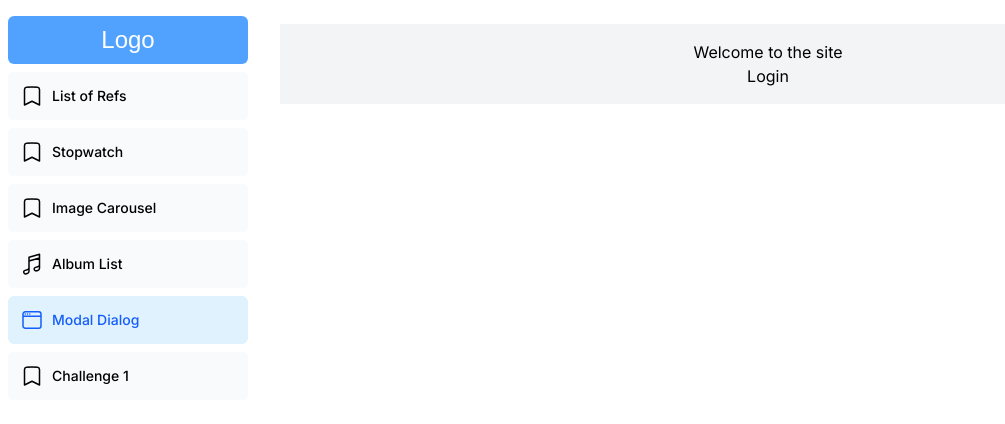
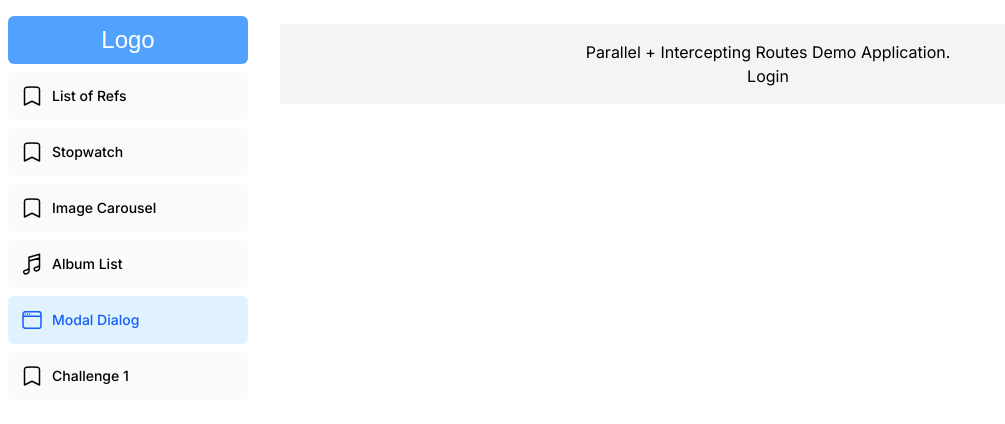
Before and after one commit to msrxse/next-challenges, a Next.js app: page /dashboard/modal-dialog in a window 1280 px wide. Shown: the top 424 px of the page, without its empty margins (0-1005 px from the left). Built offline with nearby package versions, Linux system fonts and the light colour scheme; a web font is replaced by a local one.

Commit message:
Add intercepting route to open modal

```diff
--- /dev/null
+++ b/app/dashboard/modal-dialog/@modal/(.)login/page.tsx
@@ -0,0 +1,5 @@
+import Login from "@/app/ui/login/login";
+
+export default function Page() {
+  return <Login from="login as a modal" />;
+}
--- a/app/dashboard/modal-dialog/layout.tsx
+++ b/app/dashboard/modal-dialog/layout.tsx
@@ -1,13 +1,13 @@
 export default function Layout({
-  auth,
   children,
+  modal,
 }: {
-  auth: React.ReactNode;
   children: React.ReactNode;
+  modal: React.ReactNode;
 }) {
   return (
     <>
-      <div>{auth}</div>
+      <div>{modal}</div>
       <div>{children}</div>
     </>
   );
--- a/app/dashboard/modal-dialog/page.tsx
+++ b/app/dashboard/modal-dialog/page.tsx
@@ -6,7 +6,7 @@ import Link from "next/link";
 function Page() {
   return (
     <main className="bg-gray-100 h-full flex flex-col justify-around items-center p-4">
-      <h1>Welcome to the site</h1>
+      <h1>Parallel + Intercepting Routes Demo Application.</h1>
       <Link href="/dashboard/modal-dialog/login">Login</Link>
     </main>
   );
```
